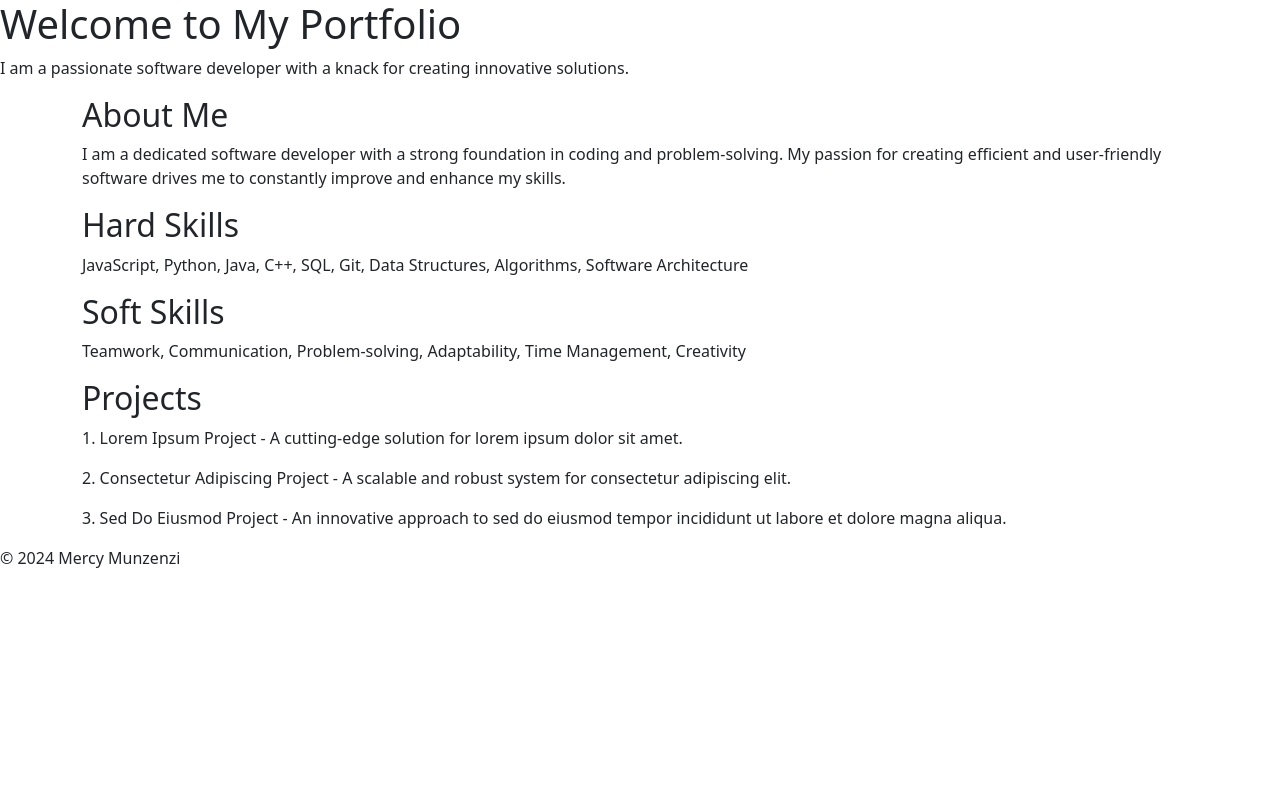
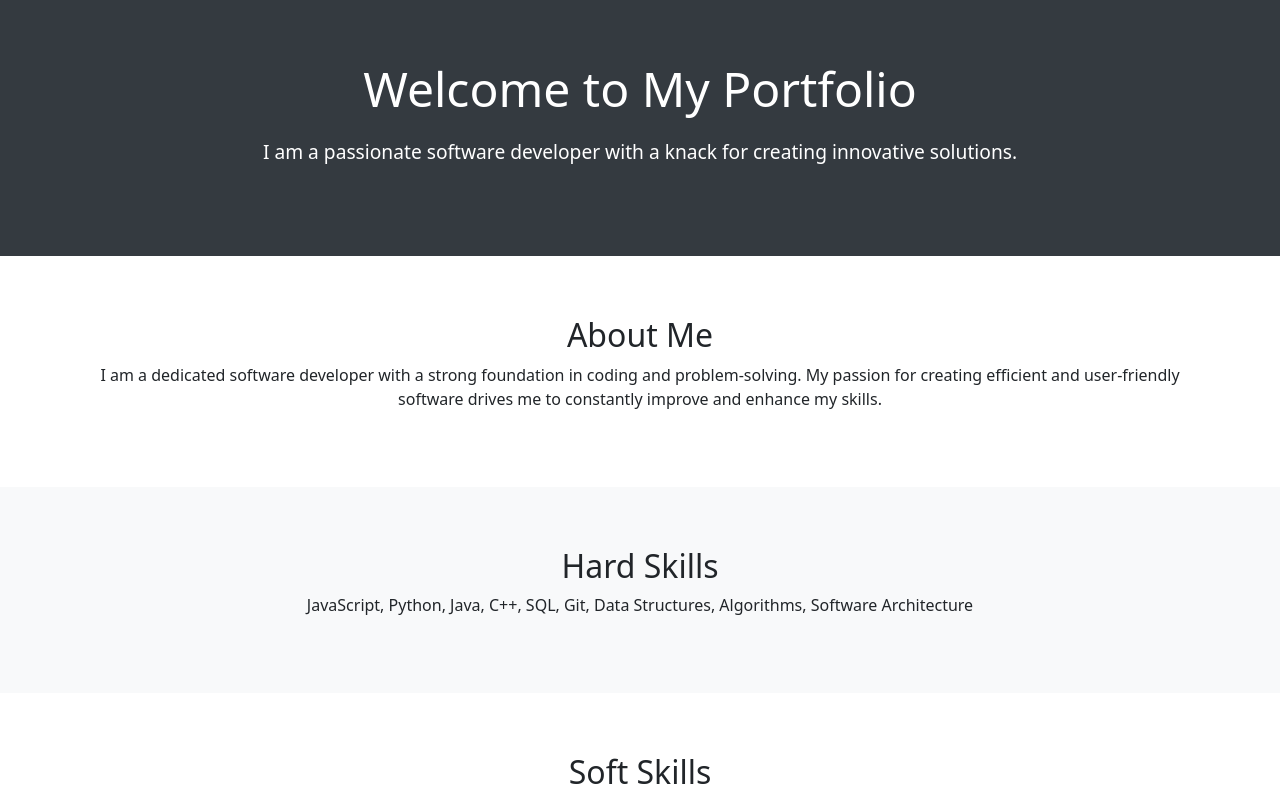
Before and after one commit to Mercy30-eng/munzenzimercy.github.io, a plain HTML site: page index.html in a window 1280 px wide. Shown: the top 797 px of the page. Drawn offline with nearby package versions, Linux system fonts and the light colour scheme.

Commit message:
Update styles.css

```diff
--- a/styles.css
+++ b/styles.css
@@ -9,3 +9,39 @@ body {
     font-size: 16px;
     color: #000000;
 }
+ .main-header {
+            background-color: #343a40;
+            color: #ffffff;
+            padding: 60px 0;
+            text-align: center;
+        }
+        .main-header h1 {
+            font-size: 3rem;
+            margin-bottom: 20px;
+        }
+        .main-header p {
+            font-size: 1.2rem;
+            margin-bottom: 30px;
+        }
+        .about-me, .hard-skills, .soft-skills, .projects {
+            padding: 60px 0;
+            text-align: center;
+        }
+        .about-me {
+            background-color: #ffffff;
+        }
+        .hard-skills {
+            background-color: #f8f9fa;
+        }
+        .soft-skills {
+            background-color: #ffffff;
+        }
+        .projects {
+            background-color: #f8f9fa;
+        }
+        .main-footer {
+            background-color: #343a40;
+            color: #ffffff;
+            text-align: center;
+            padding: 40px 0;
+        }
```
